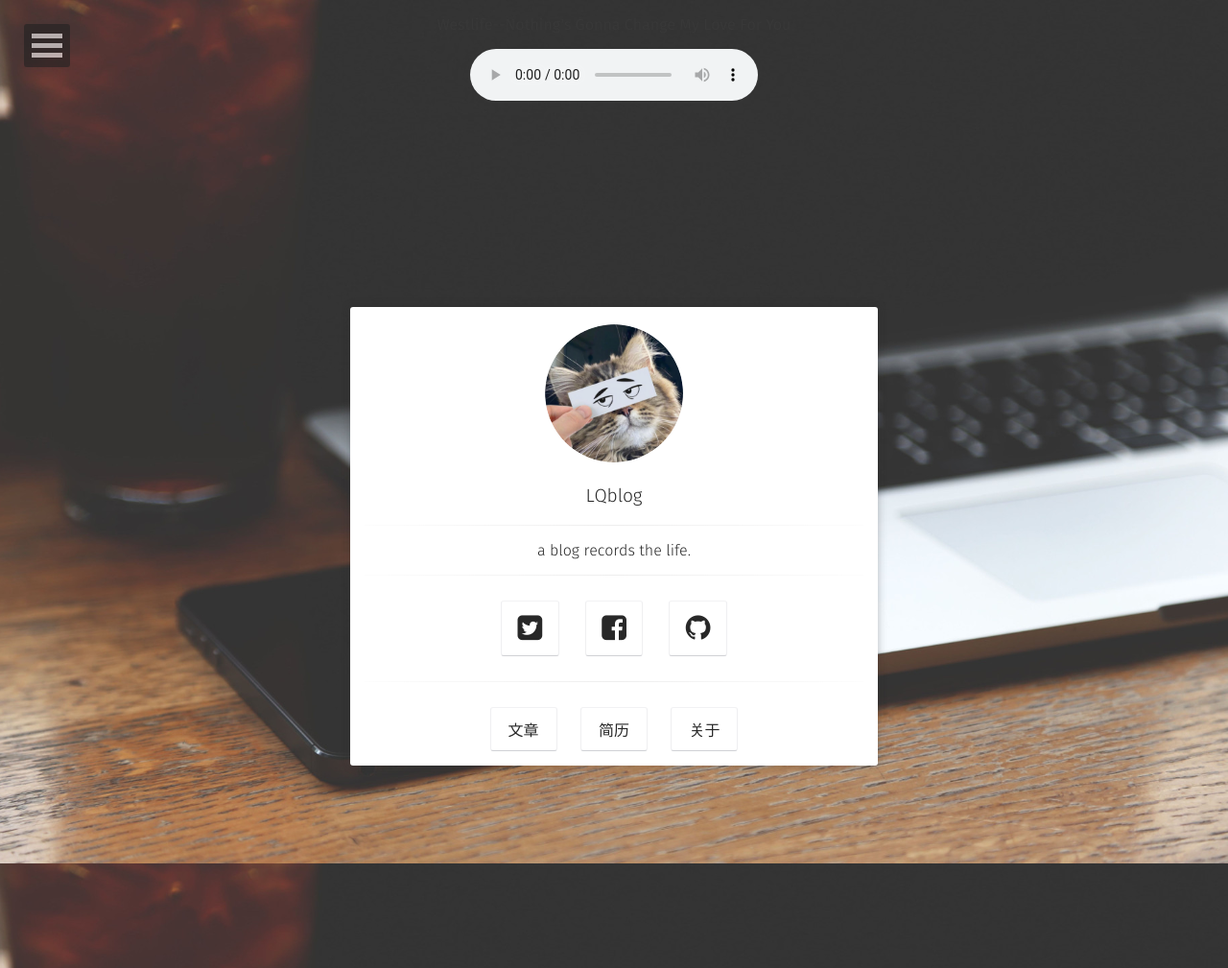
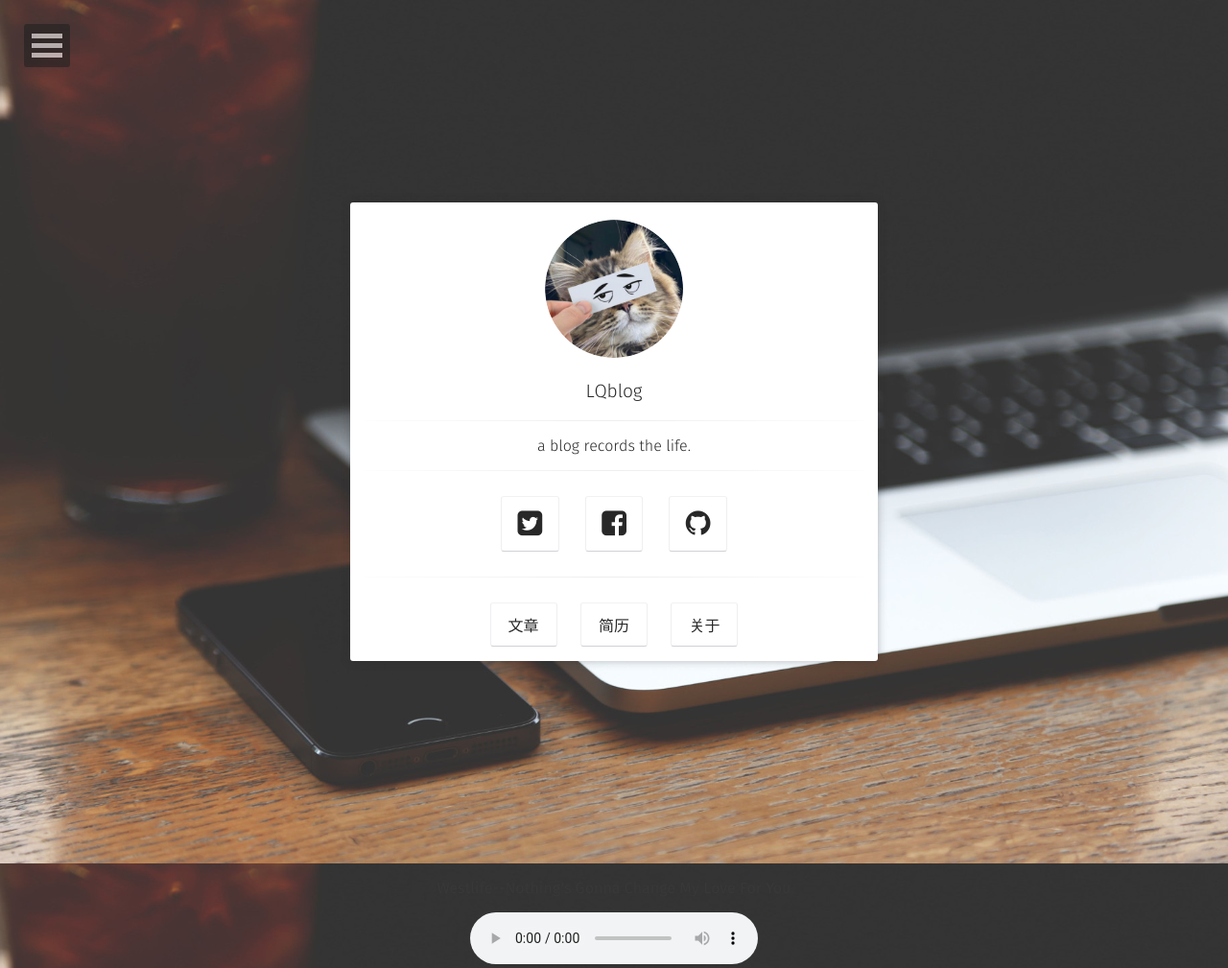
Before and after one commit to aiologybay/aiologybay.github.io, a Jekyll site: the page built from index.html, in a window 1280 px wide. Shown: the whole page at 96% size. Built offline with Jekyll 4.4.1, drawn with Linux system fonts in a browser that asks for light colours; some web fonts are replaced.

Commit message:
initial commit

```diff
--- a/_layouts/home.html
+++ b/_layouts/home.html
@@ -6,10 +6,7 @@ layout: compress
 <!--[if (IE 7)&!(IEMobile)]><html class="no-js lt-ie9 lt-ie8"><![endif]-->
 <!--[if (IE 8)&!(IEMobile)]><html class="no-js lt-ie9"><![endif]-->
 <!--[if gt IE 8]><!--> <html class="no-js"><!--<![endif]-->
-<center>
-<p>Westlife--Nothing's Gonna Change My Love For You</p>
-<audio src="https://aiologybay.github.io/assets/mp3/bg.mp3" autoplay="autoplay" controls="controls" preload="auto"></audio>
-</center>
+
 <head>
     {% include head.html %}
 </head>
@@ -52,3 +49,7 @@ layout: compress
     {% include scripts.html %}
 </body>
 </html>
+<center>
+<p>Westlife--Nothing's Gonna Change My Love For You</p>
+<audio src="https://aiologybay.github.io/assets/mp3/bg.mp3" autoplay="autoplay" controls="controls" preload="auto"></audio>
+</center>
```
